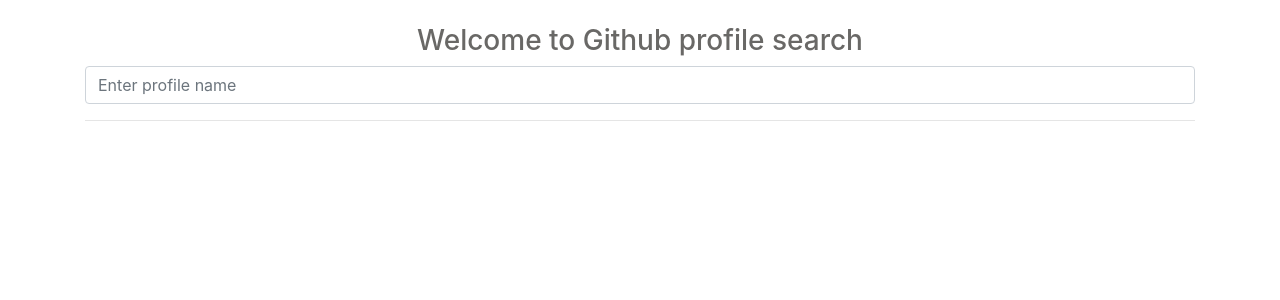
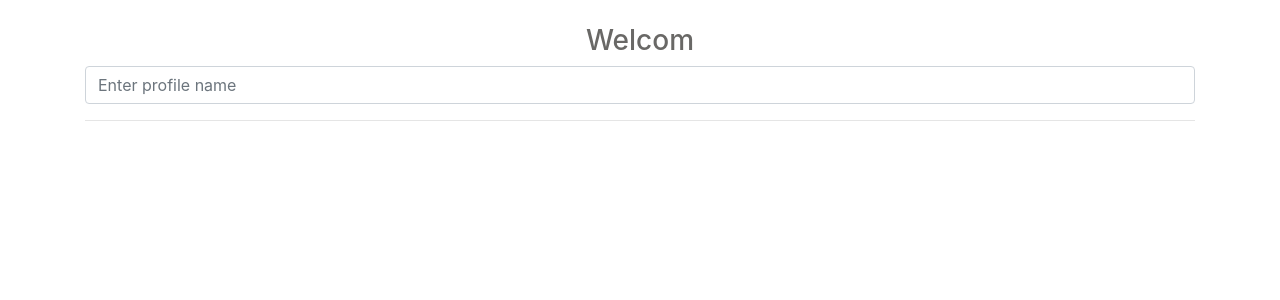
Before and after one commit to jenniffermaina/SearchG, an Angular app: page / in a window 1280 px wide. Shown: the top 300 px of the page. Built offline with nearby package versions, Linux system fonts and the light colour scheme.

Commit message:
add card class to the search form

```diff
--- a/src/app/inteface/inteface.component.html
+++ b/src/app/inteface/inteface.component.html
@@ -1,7 +1,7 @@
-<div class="container">
+<div class="container search">
   <br>
   <div class="Header">
-    <h3>Welcome to Github profile search </h3>
+    <h3>Welcom</h3>
   </div>
   <form action="" class="search-form">
       <div class="form-group">
```
